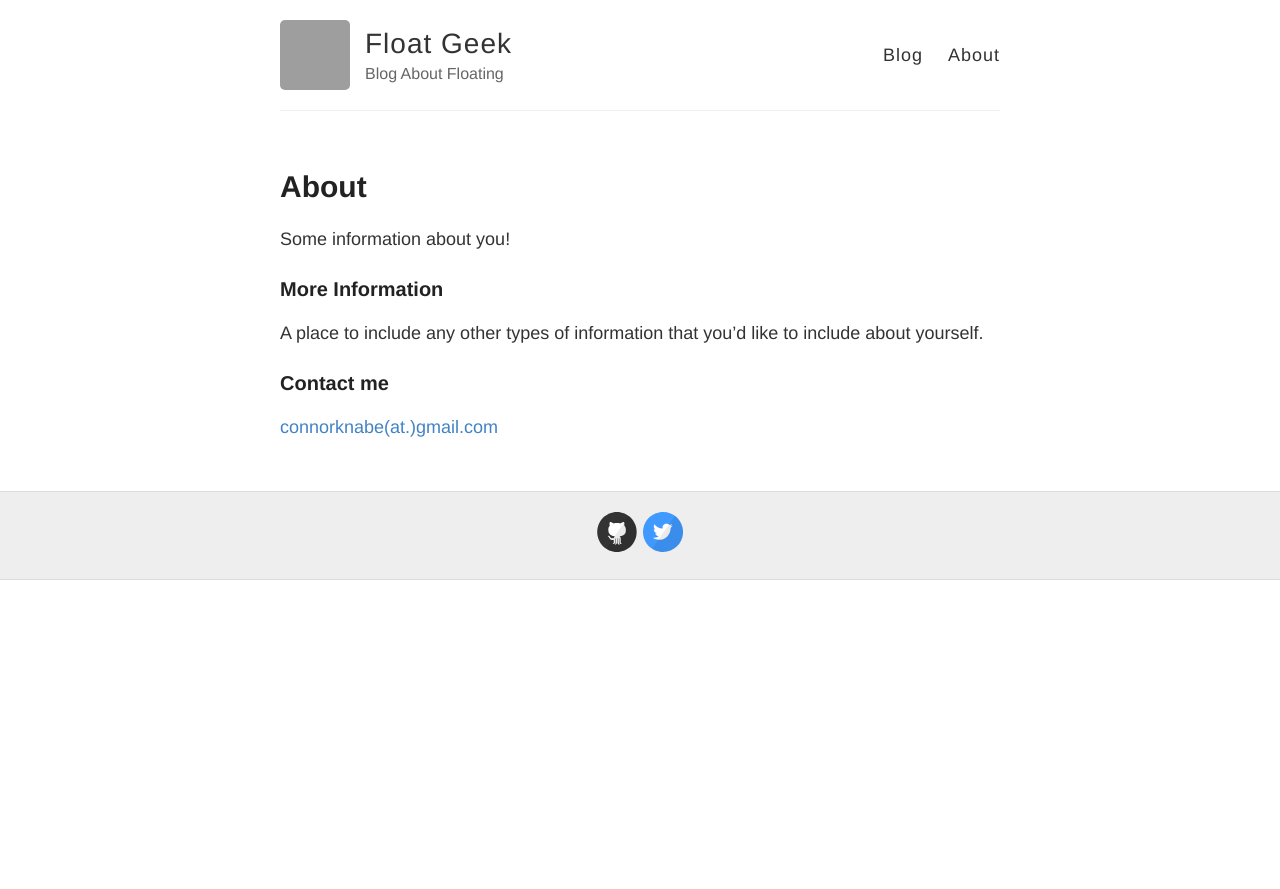
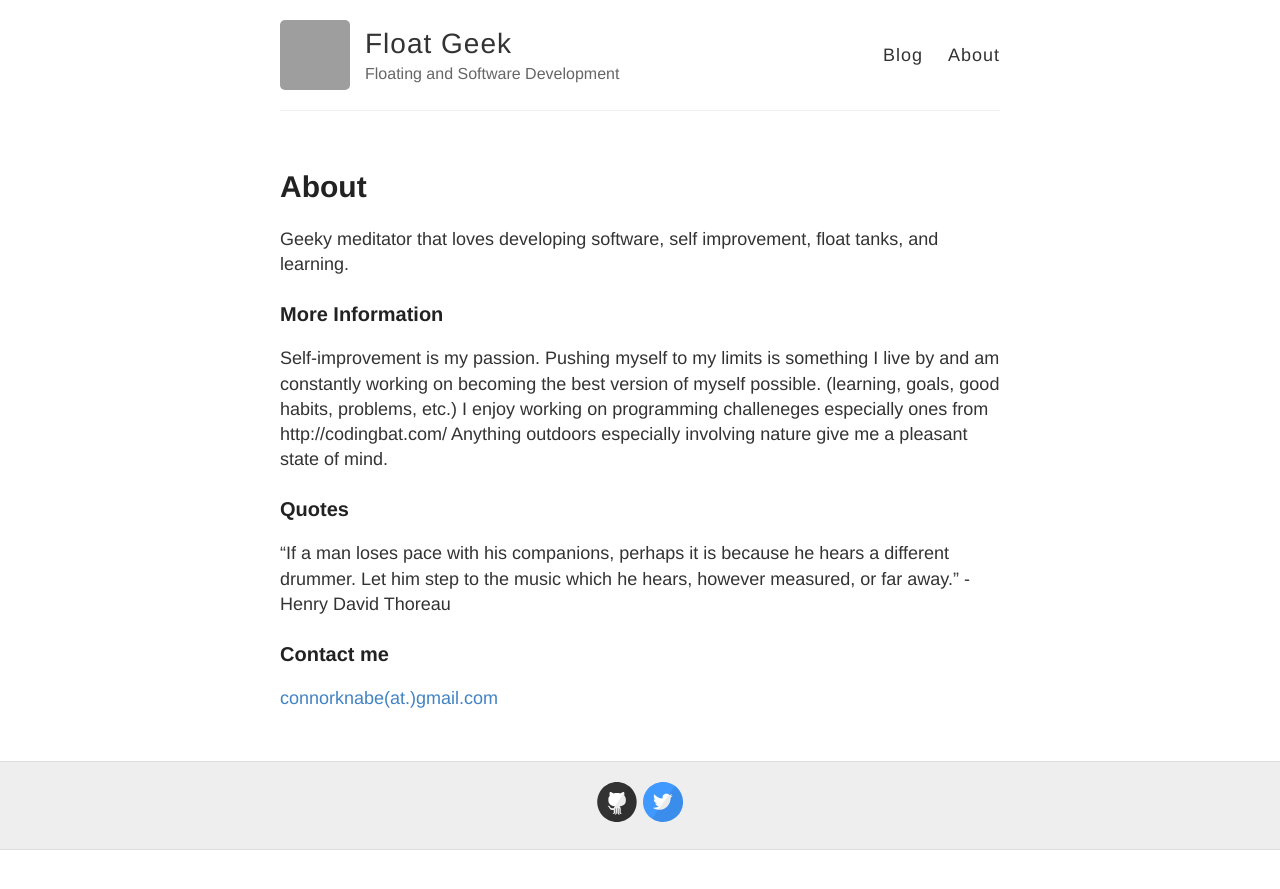
Before and after one commit to Connor-Knabe/Connor-Knabe.github.io, a Jekyll site: the page built from about.md, in a window 1280 px wide. Shown: the top 889 px of the page. Built offline with Jekyll 4.4.1, drawn with Linux system fonts in a browser that asks for light colours; grey boxes are pictures that could not be loaded.

Commit message:
Added info to about.me page

```diff
--- a/_config.yml
+++ b/_config.yml
@@ -6,7 +6,7 @@
 name: Float Geek
 
 # Short bio or description (displayed in the header)
-description: Blog About Floating
+description: Floating and Software Development
 
 # URL of your avatar or profile pic (you could use your GitHub profile pic)
 avatar: https://avatars2.githubusercontent.com/u/4316793?v=3&s=460
--- a/about.md
+++ b/about.md
@@ -4,11 +4,15 @@ title: About
 permalink: /about/
 ---
 
-Some information about you!
+Geeky meditator that loves developing software, self improvement, float tanks, and learning.
 
 ### More Information
 
-A place to include any other types of information that you'd like to include about yourself.
+Self-improvement is my passion. Pushing myself to my limits is something I live by and am constantly working on becoming the best version of myself possible. (learning, goals, good habits, problems, etc.) I enjoy working on programming challeneges especially ones from http://codingbat.com/ Anything outdoors especially involving nature give me a pleasant state of mind.
+
+### Quotes
+
+"If a man loses pace with his companions, perhaps it is because he hears a different drummer. Let him step to the music which he hears, however measured, or far away." - Henry David Thoreau
 
 ### Contact me
 
```
Also changed, not shown: index.html (line endings or trailing spaces).
